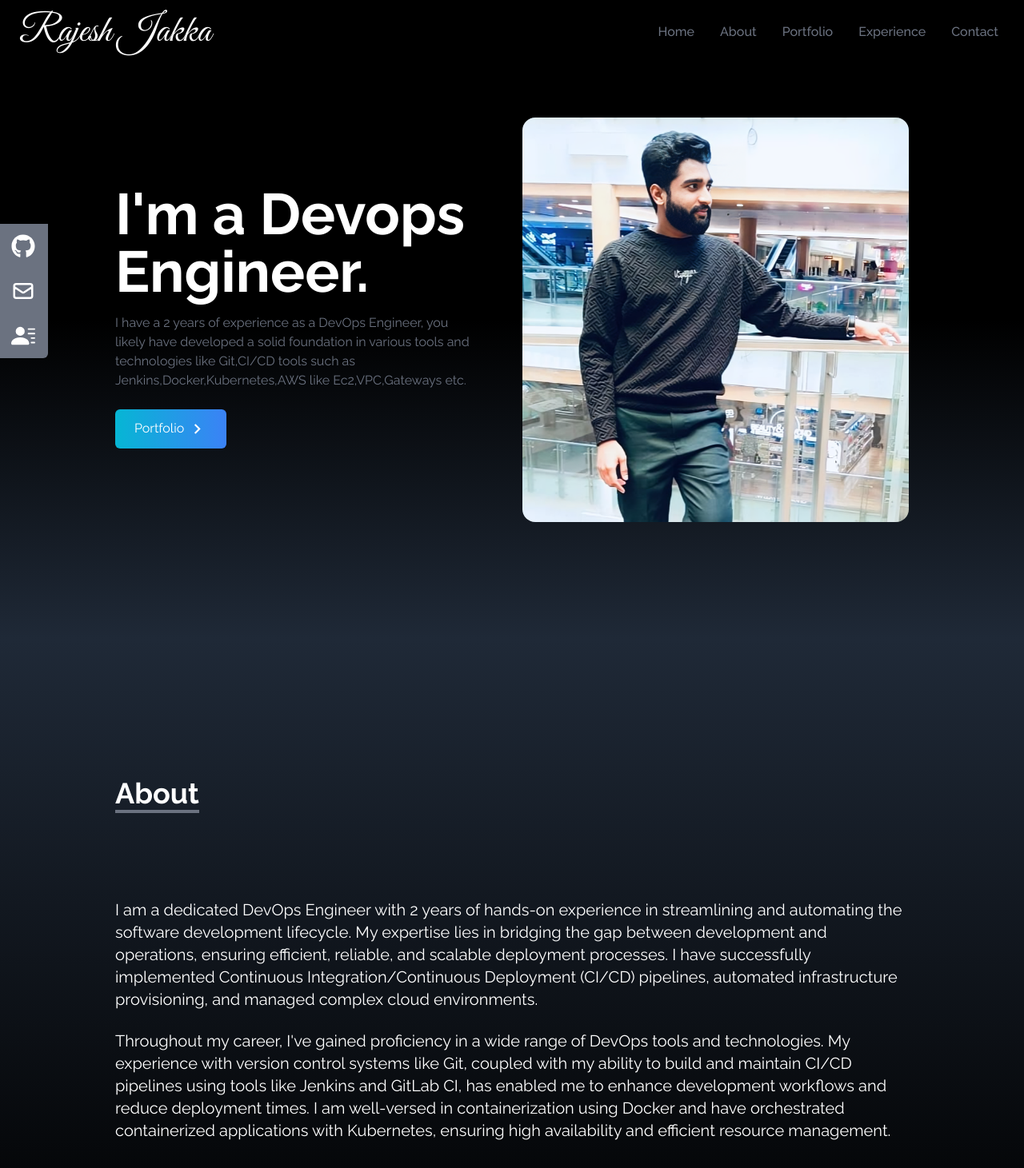
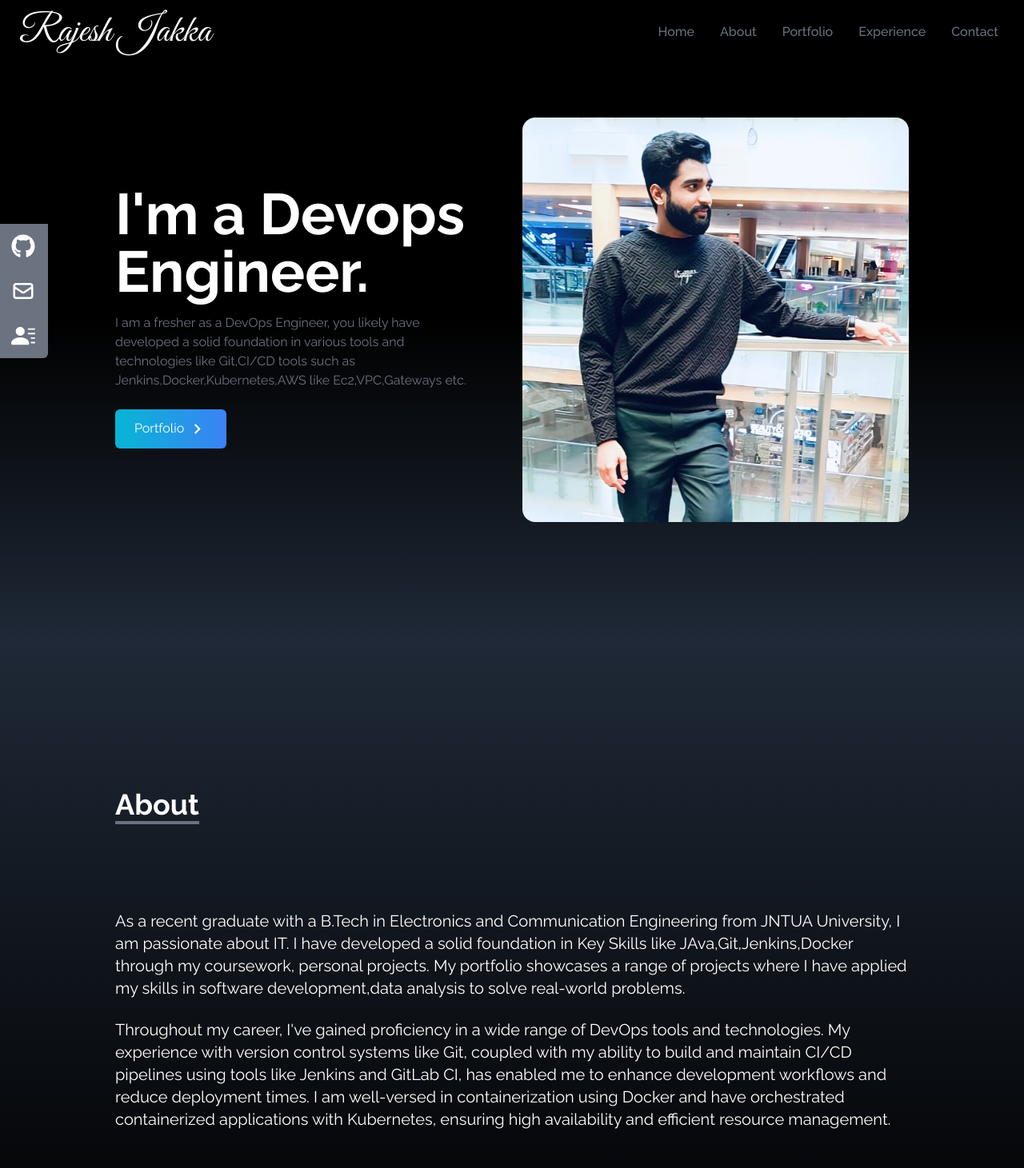
Before and after one commit to RajeshJakka4/rajesh-react-portfolio, a React (Create React App) app: page / in a window 1280 px wide. Shown: the top 1461 px of the page at 80% size. Built offline with nearby package versions, Linux system fonts and the light colour scheme.

Commit message:
bugs fixes

```diff
--- a/src/components/About.jsx
+++ b/src/components/About.jsx
@@ -17,12 +17,9 @@ const About = () => {
         </div>
 
         <p className="text-xl mt-20">
-          I am a dedicated DevOps Engineer with 2 years of hands-on experience
-          in streamlining and automating the software development lifecycle.
-          My expertise lies in bridging the gap between development and operations,
-          ensuring efficient, reliable, and scalable deployment processes.
-          I have successfully implemented Continuous Integration/Continuous Deployment
-          (CI/CD) pipelines, automated infrastructure provisioning, and managed complex cloud environments.
+          As a recent graduate with a B.Tech in Electronics and Communication Engineering from JNTUA University, I am passionate about IT.
+          I have developed a solid foundation in Key Skills like JAva,Git,Jenkins,Docker through my coursework, personal projects.
+          My portfolio showcases a range of projects where I have applied my skills in software development,data analysis to solve real-world problems.
         </p>
 
         <br />
--- a/src/components/Home.jsx
+++ b/src/components/Home.jsx
@@ -16,7 +16,7 @@ const Home = () => {
             I'm a Devops Engineer.
           </h2>
           <p className="text-gray-500 py-4 max-w-md">
-            I have a 2 years of experience as a DevOps Engineer,
+            I am a fresher as a DevOps Engineer,
             you likely have developed a solid foundation in various tools and technologies like
             Git,CI/CD tools such as Jenkins,Docker,Kubernetes,AWS like Ec2,VPC,Gateways etc.
           </p>
--- a/src/components/SocialLinks.jsx
+++ b/src/components/SocialLinks.jsx
@@ -23,7 +23,7 @@ const SocialLinks = () => {
           Mail <HiOutlineMail size={30} />
         </>
       ),
-      href: "jakkar89@gmail.com",
+      href: "rajeshjakka4@gmail.com",
 
 
 
@@ -35,7 +35,7 @@ const SocialLinks = () => {
           Resume <BsFillPersonLinesFill size={30} />
         </>
       ),
-      href: "https://drive.google.com/file/d/1YVTWzil16u1SA2FtWq77Y9_1toTiXLaW/view?usp=drivesdk",
+      href: "https://drive.google.com/file/d/1aiDfIGfIhLSUNBNUNeyWtQ6kVFglk6E3/view?usp=drivesdk",
       style: "rounded-br-md",
       download: true,
     },
```
